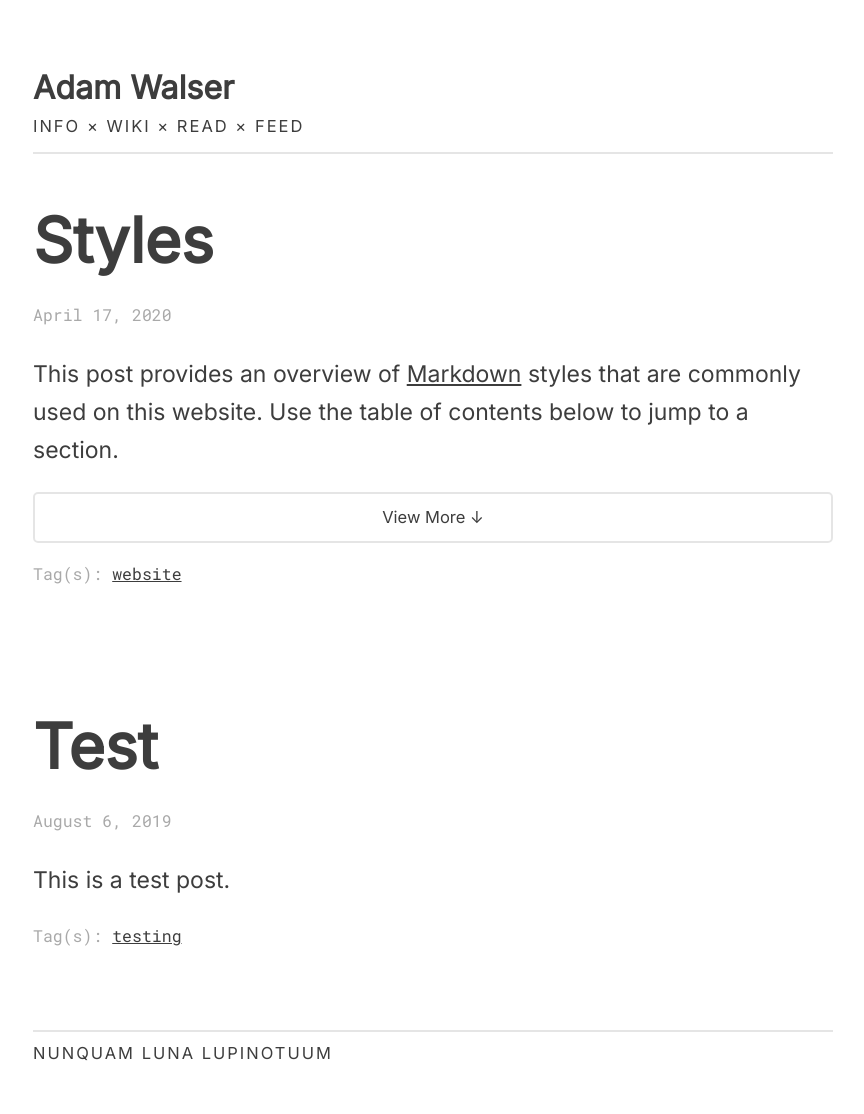
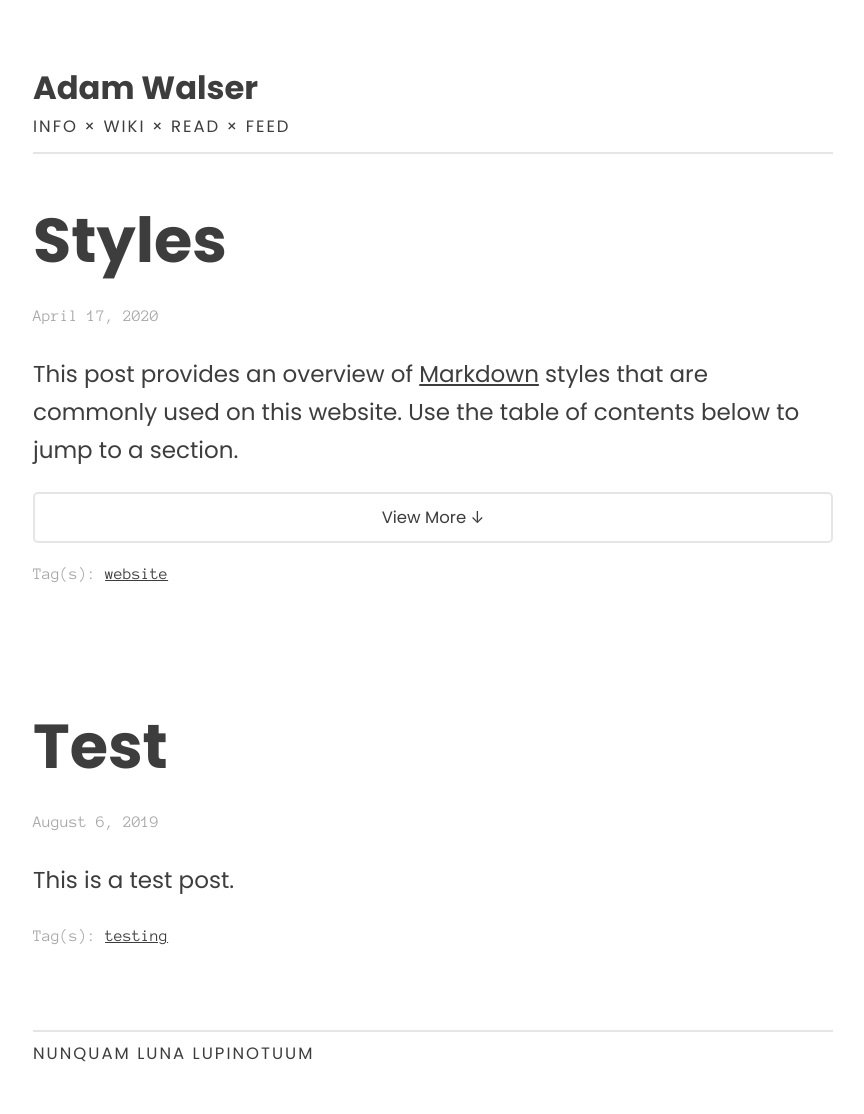
Before and after one commit to ajpwalser/ajpwalser.github.io, a Jekyll site: the page built from index.html, in a window 1280 px wide. Shown: the whole page, without its empty margins (207-1071 px from the left). Built offline with Jekyll 4.4.1, drawn with Linux system fonts in a browser that asks for light colours; some web fonts are replaced; the list of posts is cut into pages by our own code.

Commit message:
Update style.css

```diff
--- a/css/style.css
+++ b/css/style.css
@@ -11,7 +11,7 @@
 	margin: 1em auto;
 	max-width: 800px;
 	line-height: 1.66;
-	font-family: 'Inter', -apple-system, BlinkMacSystemFont, Segoe UI, Helvetica, Arial, sans-serif, Apple Color Emoji, Segoe UI Emoji, Segoe UI Symbol;
+	font-family: 'Poppins', 'Inter', -apple-system, BlinkMacSystemFont, Segoe UI, Helvetica, Arial, sans-serif, Apple Color Emoji, Segoe UI Emoji, Segoe UI Symbol;
 	font-feature-settings: "cv03", "cv04", "cv08", "cv09", "cv10";
 	font-size: 23px;
 	color: rgba(0, 0, 0, 0.76);
@@ -141,7 +141,7 @@
 time,
 .meta,
 figcaption {
-	font-family: 'Roboto Mono', SFMono-Regular, Consolas, Liberation Mono, Menlo, monospace;
+	font-family: 'Anonymous Pro', SFMono-Regular, Consolas, Liberation Mono, Menlo, monospace;
 	font-size: 0.718em;
 	color: rgb(169, 169, 169);
 }
```
